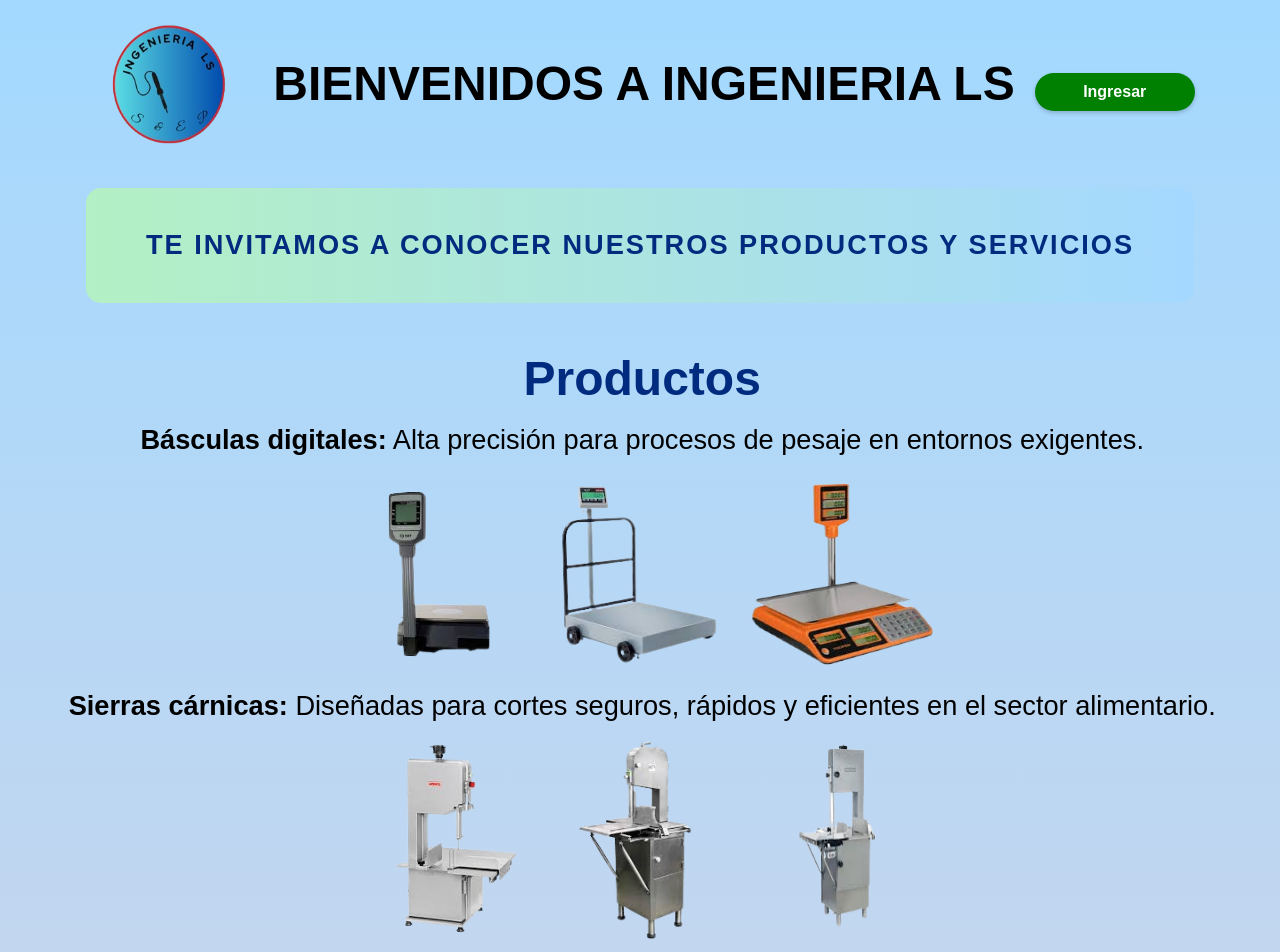
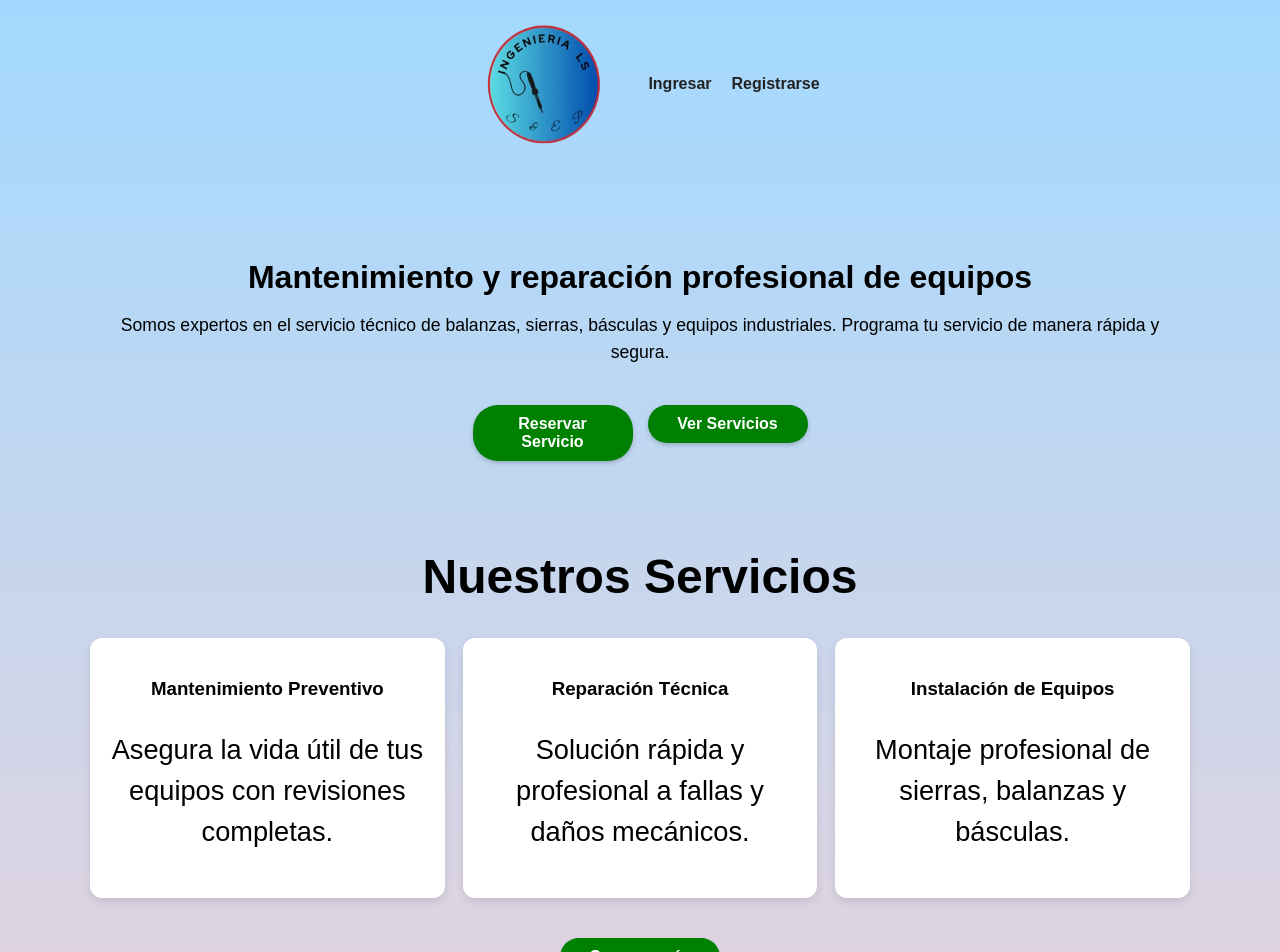
Before and after one commit to ypi4827-lab/IngenieriaLS, a React (Vite) app in the folder frontend/: page / in a window 1280 px wide. Shown: the top 952 px of the page. Built offline with nearby package versions, Linux system fonts and the light colour scheme.

Commit message:
redefinir el home y el header para mejorar el flujo de la app

```diff
--- a/frontend/src/componentes/Header.tsx
+++ b/frontend/src/componentes/Header.tsx
@@ -1,12 +1,75 @@
 import React from 'react';
-import { useNavigate } from 'react-router-dom';
+import { Link, useNavigate } from 'react-router-dom';
 import '../estilos/header.css';
 import logo from '../assets/logo.png';
-import Boton from './comunes/Boton';
 
 const Header: React.FC = () => {
-  const user = localStorage.getItem('usuario');
   const navigate = useNavigate();
+  const usuario = JSON.parse(localStorage.getItem('usuario') || 'null');
+  const token = localStorage.getItem('token');
+
+  const cerrarSesion = () => {
+    localStorage.removeItem('token');
+    localStorage.removeItem('usuario');
+    navigate('/ingreso');
+  };
+
+  const renderMenu = () => {
+    if (!token) {
+      return (
+        <nav>
+          <Link to="/ingreso">Ingresar</Link>
+          <Link to="/registro">Registrarse</Link>
+        </nav>
+      );
+    }
+
+    switch (usuario?.rol) {
+      case 'cliente':
+        return (
+          <nav>
+            <Link to="/">Inicio</Link>
+            <Link to="/servicios">Servicios</Link>
+            <Link to="/misreservas">Mis Reservas</Link>
+            <Link to="/perfil">Perfil</Link>
+            <button onClick={cerrarSesion}>Salir</button>
+          </nav>
+        );
+
+      case 'tecnico':
+        return (
+          <nav>
+            <Link to="/misreservas">Mis Servicios</Link>
+            <Link to="/perfil">Perfil</Link>
+            <button onClick={cerrarSesion}>Salir</button>
+          </nav>
+        );
+
+      case 'asesor':
+        return (
+          <nav>
+            <Link to="/inventario">Inventario</Link>
+            <Link to="/perfil">Perfil</Link>
+            <button onClick={cerrarSesion}>Salir</button>
+          </nav>
+        );
+
+      case 'administrador':
+        return (
+          <nav>
+            <Link to="/dashboard">Dashboard</Link>
+            <Link to="/gestionusuarios">Usuarios</Link>
+            <Link to="/inventario">Inventario</Link>
+            <Link to="/reservas">Reservas</Link>
+            <Link to="/perfil">Perfil</Link>
+            <button onClick={cerrarSesion}>Salir</button>
+          </nav>
+        );
+
+      default:
+        return null;
+    }
+  };
 
   return (
     <header className="header">
@@ -16,11 +79,9 @@ const Header: React.FC = () => {
         alt="Logo Ingeniería LS"
         className="logo"
       />
-      <h2>
-        BIENVENIDOS <br className="header-spacing" /> A INGENIERIA LS
-      </h2>
-      {!user && <Boton texto="Ingresar" enlace="/registro"></Boton>}
+      {renderMenu()}
     </header>
   );
 };
+
 export default Header;
--- a/frontend/src/componentes/servicios/ListaServicios.tsx
+++ b/frontend/src/componentes/servicios/ListaServicios.tsx
@@ -7,6 +7,47 @@ const ListaServicios: React.FC = () => {
   const location = useLocation();
   const navigate = useNavigate();
 
+  const usuario = JSON.parse(localStorage.getItem('usuario') || 'null');
+
+  const renderCTA = () => {
+    if (!usuario) {
+      return (
+        <>
+          <p className="pregunta">¿Quieres solicitar un servicio técnico?</p>
+          <div className="cta-servicios">
+            <Boton
+              texto="Crear cuenta"
+              enlace="/registro"
+              classProp="btn-principal"
+            />
+            <Boton
+              texto="Iniciar sesión"
+              enlace="/ingreso"
+              classProp="btn-secundario"
+            />
+          </div>
+        </>
+      );
+    }
+
+    if (usuario.rol === 'cliente') {
+      return (
+        <>
+          <p className="pregunta">
+            ¿Listo para agendar tu mantenimiento o reparación?
+          </p>
+          <Boton
+            texto="Reservar servicio"
+            enlace="/reservas"
+            classProp="btn-principal"
+          />
+        </>
+      );
+    }
+
+    return null;
+  };
+
   return (
     <section className="lista-servicios">
       <div className="servicio">
@@ -14,7 +55,8 @@ const ListaServicios: React.FC = () => {
           <span className="icono">⚒️</span>{' '}
           <strong>Mantenimiento técnico especializado</strong>
           <br />
-          Revisamos y reparamos tus equipos con precisión y rapidez.
+          Diagnóstico y mantenimiento preventivo y correctivo para asegurar el
+          funcionamiento óptimo de tus equipos
         </p>
       </div>
 
@@ -23,7 +65,8 @@ const ListaServicios: React.FC = () => {
           <span className="icono">📦</span>{' '}
           <strong>Instalación profesional</strong>
           <br />
-          Montaje en sitio de balanzas, básculas y sierras, con garantía.
+          Instalación certificada de balanzas, básculas y sierras, garantizando
+          calibración correcta y funcionamiento seguro.
         </p>
       </div>
 
@@ -32,13 +75,13 @@ const ListaServicios: React.FC = () => {
           <span className="icono">📋</span>{' '}
           <strong>Asesoría personalizada</strong>
           <br />
-          Te ayudamos a elegir el equipo ideal para tus necesidades.
+          Acompañamiento experto para seleccionar el equipo adecuado según tu
+          industria y volumen de trabajo.
         </p>
       </div>
 
-      <p className="pregunta">
-        ¿Quieres conocer tarifas, disponibilidad o agendar una visita?
-      </p>
+      {renderCTA()}
+
       {location.pathname === '/servicios' && (
         <Boton texto="Atrás" onClick={() => navigate(-1)} />
       )}
--- a/frontend/src/estilos/header.css
+++ b/frontend/src/estilos/header.css
@@ -1,7 +1,12 @@
 .header {
+  display: flex;
+  align-items: center;
+  justify-content: center;
+  flex-direction: column;
   text-align: center;
   color: black;
   margin-top: 20px;
+  width: 98vw;
 }
 
 .logo {
@@ -18,11 +23,44 @@ h2 {
 .header-spacing {
   display: none;
 }
+
+.header nav {
+  display: flex;
+  align-items: center;
+  justify-content: center;
+  gap: 20px;
+  flex-wrap: wrap;
+  padding: 10px 0;
+}
+
+.header nav a {
+  text-decoration: none;
+  font-size: 16px;
+  color: #222;
+  font-weight: 800;
+  transition: 0.3s;
+}
+
+.header nav a:hover {
+  color: #007bff;
+}
+
+.header nav .btn-logout {
+  background: #d9534f;
+  color: #fff;
+  border: none;
+  padding: 6px 12px;
+  border-radius: 8px;
+  cursor: pointer;
+}
+
+.header nav .btn-logout:hover {
+  background: #b52f2b;
+}
+
 @media (min-width: 1000px) {
   .header {
-    display: flex;
-    align-items: center;
-    justify-content: center;
+    flex-direction: row;
     gap: 20px;
     margin: 0 auto;
   }
--- /dev/null
+++ b/frontend/src/estilos/home.css
@@ -0,0 +1,72 @@
+.home-container {
+  width: 95%;
+  max-width: 1100px;
+  margin: auto;
+  padding: 25px 0;
+  text-align: center;
+  color: --var(--color-texto);
+}
+
+.hero {
+  padding: 40px 20px;
+  background: linear-gradient(to bottom right, --var(--color-secundario), #d8e9ff);
+  border-radius: 15px;
+  margin-bottom: 40px;
+}
+
+.hero h1 {
+  font-size: 2rem;
+  margin-bottom: 15px;
+  color: --var(--color-texto);
+}
+
+.hero p {
+  font-size: 1.1rem;
+  margin-bottom: 25px;
+  color: --var(--color-texto);
+}
+
+.hero-buttons {
+  display: flex;
+  justify-content: center;
+  gap: 15px;
+  flex-wrap: wrap;
+}
+
+.cards-servicios h2 {
+  margin-bottom: 20px;
+  color: --var(--color-texto);
+}
+
+.cards-grid {
+  display: grid;
+  grid-template-columns: repeat(auto-fit, minmax(220px, 1fr));
+  gap: 18px;
+  margin: 25px 0;
+}
+
+.card {
+  background: white;
+  padding: 18px;
+  border-radius: 12px;
+  box-shadow: 0 4px 8px rgba(0,0,0,0.1);
+  transition: transform .2s;
+}
+
+.card:hover {
+  transform: translateY(-3px);
+}
+
+.acciones-grid {
+  display: flex;
+  justify-content: center;
+  gap: 20px;
+  flex-wrap: wrap;
+  margin-top: 20px;
+}
+
+.subtitulo {
+  margin-top: 40px;
+  font-size: 1.4rem;
+  color: #333;
+}
--- a/frontend/src/estilos/listaservicios.css
+++ b/frontend/src/estilos/listaservicios.css
@@ -30,7 +30,7 @@
 
 @media (min-width: 1000px) {
   .lista-servicios {
-    width: 98%;
+    width: 95%;
   }
   .servicio {
     width: 100%;
--- a/frontend/src/paginas/Home.tsx
+++ b/frontend/src/paginas/Home.tsx
@@ -1,18 +1,154 @@
-import Boton from "../componentes/comunes/Boton";
-import Invitacion from "../componentes/inicio/Invitacion";
-import Productos from './Productos';
-import Servicios from './Servicios';
+import React from 'react';
+import Boton from '../componentes/comunes/Boton';
+import '../estilos/home.css';
 
-function Home() {
+const Home: React.FC = () => {
+    const usuario = JSON.parse(localStorage.getItem('usuario') || 'null');
+
+    if (!usuario) {
+        return (
+        <div className="home-container">
+            <section className="hero">
+            <h1>Mantenimiento y reparación profesional de equipos</h1>
+            <p>
+                Somos expertos en el servicio técnico de balanzas, sierras, básculas
+                y equipos industriales. Programa tu servicio de manera rápida y
+                segura.
+            </p>
+
+            <div className="hero-buttons">
+                <Boton
+                texto="Reservar Servicio"
+                enlace="/ingreso"
+                classProp="btn-principal"
+                />
+                <Boton
+                texto="Ver Servicios"
+                enlace="/servicios"
+                classProp="btn-secundario"
+                />
+            </div>
+            </section>
+
+            <section className="cards-servicios">
+            <h2>Nuestros Servicios</h2>
+
+            <div className="cards-grid">
+                <div className="card">
+                <h3>Mantenimiento Preventivo</h3>
+                <p>
+                    Asegura la vida útil de tus equipos con revisiones completas.
+                </p>
+                </div>
+
+                <div className="card">
+                <h3>Reparación Técnica</h3>
+                <p>Solución rápida y profesional a fallas y daños mecánicos.</p>
+                </div>
+
+                <div className="card">
+                <h3>Instalación de Equipos</h3>
+                <p>Montaje profesional de sierras, balanzas y básculas.</p>
+                </div>
+            </div>
+
+            <Boton
+                texto="Conocer más"
+                enlace="/servicios"
+                classProp="btn-principal"
+            />
+            </section>
+        </div>
+        );
+    }
+
+    if (usuario.rol === 'cliente') {
+        return (
+        <div className="home-container">
+            <h1>Bienvenido, {usuario.nombre}</h1>
+            <p>Administra tus reservas y programa nuevos servicios.</p>
+
+            <div className="acciones-grid">
+            <Boton
+                texto="Reservar mantenimiento"
+                enlace="/reservas"
+                classProp="btn-principal"
+            />
+            <Boton
+                texto="Mis reservas"
+                enlace="/misreservas"
+                classProp="btn-secundario"
+            />
+            </div>
+
+            <h2 className="subtitulo">Servicios disponibles</h2>
+            <div className="cards-grid">
+            <div className="card">
+                <h3>Mantenimiento</h3>
+            </div>
+            <div className="card">
+                <h3>Reparación</h3>
+            </div>
+            </div>
+        </div>
+        );
+    }
+
+    if (usuario.rol === 'tecnico') {
+        return (
+        <div className="home-container">
+            <h1>Panel Técnico</h1>
+            <p>Consulta los servicios asignados y reporta avances.</p>
+
+            <Boton
+            texto="Ver mis servicios"
+            enlace="/misreservas"
+            classProp="btn-principal"
+            />
+        </div>
+        );
+    }
+
+    if (usuario.rol === 'asesor') {
+        return (
+        <div className="home-container">
+            <h1>Bienvenido, Asesor</h1>
+            <p>Gestiona el inventario de equipos.</p>
+
+            <Boton
+            texto="Inventario"
+            enlace="/inventario"
+            classProp="btn-principal"
+            />
+        </div>
+        );
+    }
+
     return (
-        <>
-        <Invitacion></Invitacion>
-        <Productos></Productos>
-        <Boton texto='Ver más' enlace='/productos'></Boton>
-        <Servicios></Servicios>
-        <Boton texto='Ver más' enlace='/servicios'></Boton>
-        </>
-    )
-}
+        <div className="home-container">
+        <h1>Panel Administrativo</h1>
+        <p>Gestiona usuarios, reservas, servicios y equipos.</p>
 
-export default Home
+        <div className="acciones-grid">
+            <Boton
+            texto="Dashboard"
+            enlace="/dashboard"
+            classProp="btn-principal"
+            />
+            <Boton
+            texto="Usuarios"
+            enlace="/gestionusuarios"
+            classProp="btn-secundario"
+            />
+            <Boton
+            texto="Inventario"
+            enlace="/inventario"
+            classProp="btn-secundario"
+            />
+            <Boton texto="Reservas" enlace="/misreservas" classProp="btn-secundario" />
+        </div>
+        </div>
+    );
+};
+
+export default Home;
--- a/frontend/src/paginas/RutaProtegida.tsx
+++ b/frontend/src/paginas/RutaProtegida.tsx
@@ -12,7 +12,7 @@ const RutaProtegida = ({
   const usuario = JSON.parse(localStorage.getItem('usuario') || '{}');
 
   if (!token) return <Navigate to="/ingreso" />;
-  if (usuario.rol === 'admin') return children;
+  if (usuario.rol === 'administrador') return children;
   if (rolPermitido && usuario.rol !== rolPermitido) return <Navigate to="/ingreso" />;
 
   return children;
```
Also changed, not shown: frontend/src/App.tsx (+14 -7 lines), frontend/src/paginas/Perfil.tsx (+0 -34 lines).
